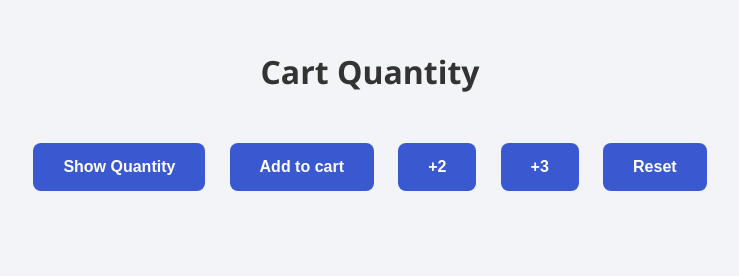
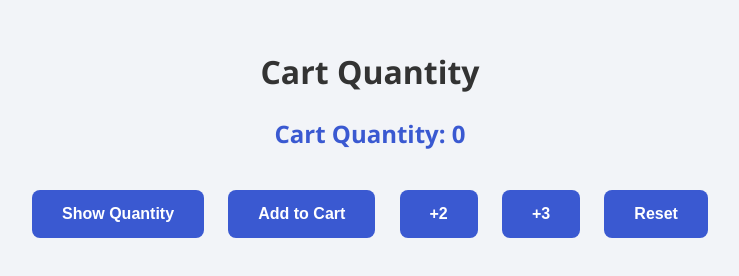
Before and after one commit to Raju-Neduri/JavaScript, a plain HTML site: page JavaScript_Super/Class Lesson/05-Cart-Quantity.html in a window 1280 px wide. Both pictures are taken after a click on the button "Show Quantity". Shown: the whole page, without its empty margins (270-1009 px from the left). Drawn offline with Linux system fonts and the light colour scheme.

Commit message:
output is printing on scrren using JS

```diff
--- a/JavaScript_Super/Class Lesson/05-Cart-Quantity.html
+++ b/JavaScript_Super/Class Lesson/05-Cart-Quantity.html
@@ -3,7 +3,7 @@
   <head>
     <meta charset="UTF-8" />
     <meta name="viewport" content="width=device-width, initial-scale=1.0" />
-    <title>Variable Exercise- Cart Quantity</title>
+    <title>Variable Exercise - Cart Quantity</title>
     <style>
       body {
         text-align: center;
@@ -14,7 +14,14 @@
 
       h1 {
         color: #333;
-        margin-bottom: 40px;
+        margin-bottom: 20px;
+      }
+
+      #cart-display {
+        font-size: 24px;
+        font-weight: bold;
+        margin-bottom: 30px;
+        color: #3a59d1;
       }
 
       .buttons {
@@ -43,44 +50,32 @@
   </head>
   <body>
     <h1>Cart Quantity</h1>
+    <p id="cart-display">Cart Quantity: 0</p>
 
-    <button
-      class="buttons"
-      onclick=" console.log(`Cart Quantity : ${cartQuantity}`)"
-    >
-      Show Quantity
-    </button>
-
-    <button
-      class="buttons"
-      onclick="  cartQuantity++; console.log(`Cart Quantity : ${cartQuantity}`)"
-    >
-      Add to cart
-    </button>
-
-    <button
-      class="buttons"
-      onclick="  cartQuantity+=2; console.log(`Cart Quantity : ${cartQuantity}`)"
-    >
-      +2
-    </button>
-
-    <button
-      class="buttons"
-      onclick="  cartQuantity+=3; console.log(`Cart Quantity : ${cartQuantity}`)"
-    >
-      +3
-    </button>
-
-    <button
-      class="buttons"
-      onclick="  cartQuantity=0; console.log(`Cart Quantity : ${cartQuantity}`)"
-    >
-      Reset
-    </button>
+    <button class="buttons" onclick="showCart()">Show Quantity</button>
+    <button class="buttons" onclick="addToCart(1)">Add to Cart</button>
+    <button class="buttons" onclick="addToCart(2)">+2</button>
+    <button class="buttons" onclick="addToCart(3)">+3</button>
+    <button class="buttons" onclick="resetCart()">Reset</button>
 
     <script>
       let cartQuantity = 0;
+
+      function showCart() {
+        document.getElementById(
+          "cart-display"
+        ).textContent = `Cart Quantity: ${cartQuantity}`;
+      }
+
+      function addToCart(amount) {
+        cartQuantity += amount;
+        showCart();
+      }
+
+      function resetCart() {
+        cartQuantity = 0;
+        showCart();
+      }
     </script>
   </body>
 </html>
```
